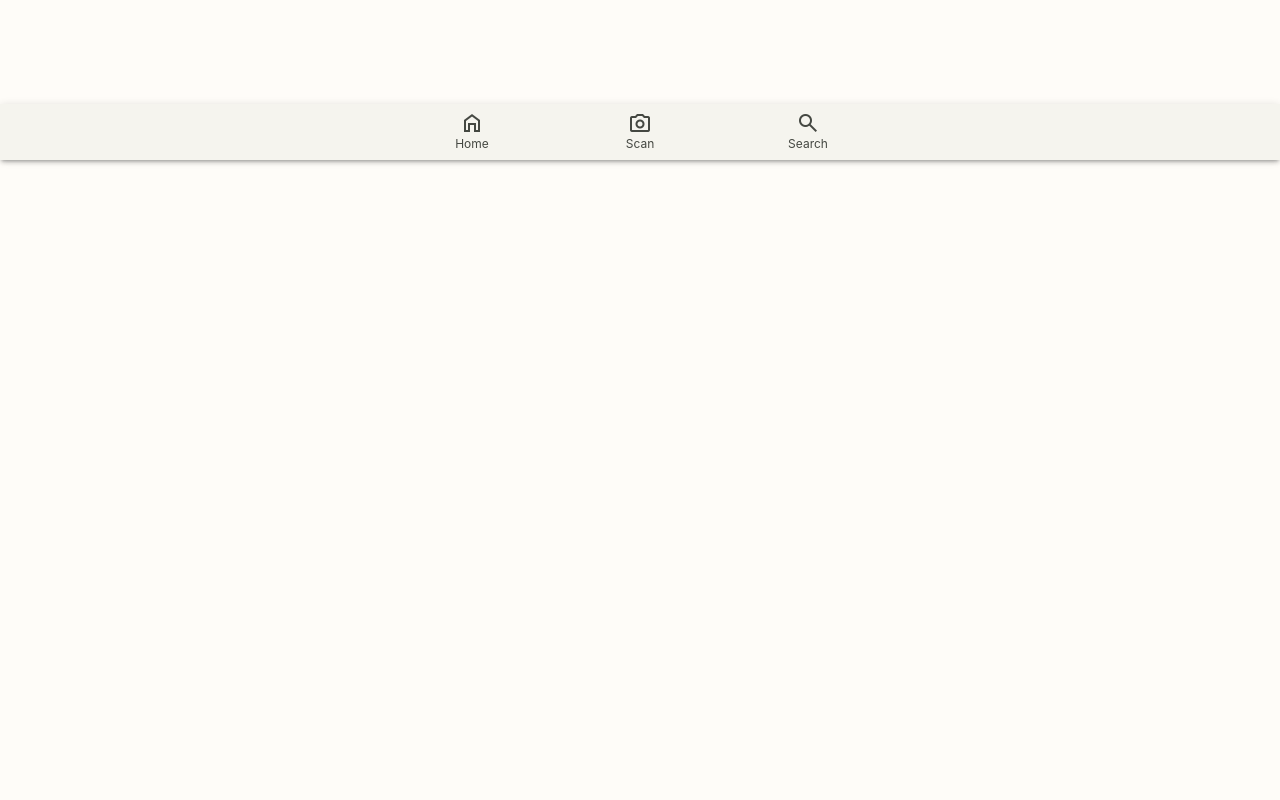
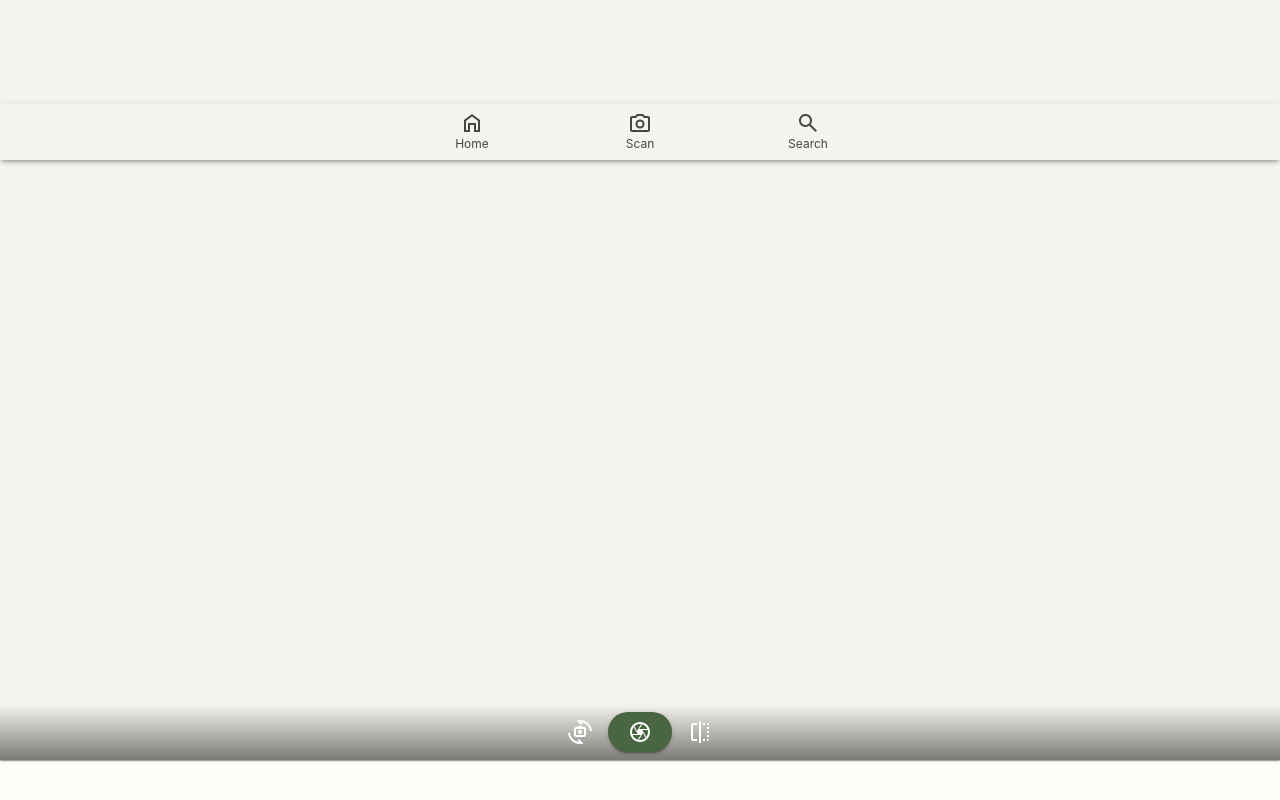
Before and after one commit to SiravitPhokeed/recyclens-web, a Next.js app: page /scan in a window 1280 px wide. Shown: the part 640-1440 px from the top of the page. Before the commit the page ends 800 px from the top, so only its background shows below. Built offline with nearby package versions, Linux system fonts and the light colour scheme; no server answers.

Commit message:
feat: Viewfinder and a part of Local Guides
Co-Authored-By: Sadudee Theparree <78859665+ImSadudee@users.noreply.github.com>

```diff
--- a/package.json
+++ b/package.json
@@ -18,7 +18,8 @@
     "next": "12.2.3",
     "react": "18.2.0",
     "react-dom": "18.2.0",
-    "react-tensorflow": "^2.2.0"
+    "react-tensorflow": "^2.2.0",
+    "react-webcam": "^7.0.1"
   },
   "devDependencies": {
     "@types/node": "18.0.6",
--- a/src/components/MaterialSymbol.tsx
+++ b/src/components/MaterialSymbol.tsx
@@ -1,5 +1,17 @@
-const MaterialSymbol = ({ icon }: { icon: string }): JSX.Element => (
-  <i className="material-symbols" translate="no">
+const MaterialSymbol = ({
+  icon,
+  size,
+}: {
+  icon: string;
+  size?: "normal" | "large";
+}): JSX.Element => (
+  <i
+    className={[
+      "material-symbols",
+      size == "large" ? "material-symbols--header" : "",
+    ].join(" ")}
+    translate="no"
+  >
     {icon}
   </i>
 );
--- /dev/null
+++ b/src/components/WebcamWControls.tsx
@@ -0,0 +1,107 @@
+// External libraries
+import { useEffect, useReducer, useState } from "react";
+import Webcam from "react-webcam";
+
+// Material UI
+import {
+  Box,
+  Button,
+  IconButton,
+  Paper,
+  Stack,
+  Typography,
+} from "@mui/material";
+
+// Components
+import MaterialSymbol from "@components/MaterialSymbol";
+
+const WebcamWControls = () => {
+  // Device viewport witdth
+  // (for ensuring the viewfinder perfectly fits the screen)
+  const [clientWidth, setClientWidth] = useState<number>(360);
+  useEffect(() => setClientWidth(window.innerWidth), []);
+
+  // List of the available cameras on the client device
+  const [clientCameras, setClientCameras] = useState<MediaDeviceInfo[]>([]);
+  useEffect(() => {
+    async function getAndSetCameras() {
+      if (navigator.mediaDevices.enumerateDevices)
+        setClientCameras(
+          (await navigator.mediaDevices.enumerateDevices()).filter(
+            (device) => device.kind === "videoinput"
+          )
+        );
+    }
+    getAndSetCameras();
+  }, []);
+  const [currentCamIdx, cycleCam] = useReducer(
+    (state: number) => (state == clientCameras.length - 1 ? 0 : state + 1),
+    0
+  );
+
+  // Mirror the viewfinder
+  // (some webcams don’t automatically mirror)
+  const [mirrored, toggleMirrored] = useReducer(
+    (state: boolean) => !state,
+    false
+  );
+
+  return (
+    <>
+      <Paper
+        className="relative overflow-hidden rounded-none"
+        style={{ height: clientWidth }}
+      >
+        {/* Client camera label */}
+        <Box className="absolute w-full p-2 opacity-50">
+          <Typography variant="body1" className="break-all">
+            {clientCameras[currentCamIdx]?.label}
+          </Typography>
+        </Box>
+
+        {/* Viewfinder */}
+        <Webcam
+          audio={false}
+          height={clientWidth}
+          screenshotFormat="image/jpeg"
+          width={clientWidth}
+          videoConstraints={{
+            deviceId: clientCameras[currentCamIdx]?.deviceId,
+            height: clientWidth,
+            width: clientWidth,
+          }}
+          mirrored={mirrored}
+        />
+
+        {/* Contols */}
+        <Stack
+          direction="row"
+          spacing={1}
+          justifyContent="center"
+          className="h-30 absolute bottom-0 w-full bg-gradient-to-t from-[#00000080] to-transparent py-2"
+        >
+          {/* Switch camera */}
+          <IconButton
+            onClick={cycleCam}
+            disabled={clientCameras.length == 1}
+            className="text-white"
+          >
+            <MaterialSymbol icon="cameraswitch" />
+          </IconButton>
+
+          {/* Take photo */}
+          <Button variant="contained">
+            <MaterialSymbol icon="camera" />
+          </Button>
+
+          {/* Mirror viewfinder horizontally */}
+          <IconButton onClick={toggleMirrored} className="text-white">
+            <MaterialSymbol icon="flip" />
+          </IconButton>
+        </Stack>
+      </Paper>
+    </>
+  );
+};
+
+export default WebcamWControls;
--- /dev/null
+++ b/src/pages/local-guides.tsx
@@ -0,0 +1,74 @@
+// External libraries
+import React, { useState } from "react";
+
+// MUI Components
+import {
+  FormControl,
+  InputLabel,
+  MenuItem,
+  Select,
+  Stack,
+  Typography,
+  TextField,
+  InputAdornment,
+} from "@mui/material";
+
+// Types
+import { RecycLensPage } from "@utils/types/common";
+import MaterialSymbol from "@components/MaterialSymbol";
+
+// Page
+const LocalGuides: RecycLensPage = () => {
+  const [location, setLocation] = useState(10);
+
+  return (
+    <Stack>
+      <Stack spacing={2} className="p-4">
+        <Typography variant="body1">
+          Search our database on all things trash in your area. Learn and follow
+          your local regulations on everything from bins to bags. Find the right
+          place to donate your unwanted items.
+        </Typography>
+        <FormControl fullWidth>
+          <InputLabel id="location-select-label">
+            <Typography className="bg-light-background dark:bg-dark-background">
+              Location
+            </Typography>
+          </InputLabel>
+          <Select
+            labelId="location-select-label"
+            id="location-select"
+            value={location}
+            label="Location"
+            onChange={(e) => setLocation(e.target.value as number)}
+          >
+            <MenuItem value={10}>Bangkok, Thailand</MenuItem>
+            <MenuItem value={20}>Singapore, Singapore</MenuItem>
+          </Select>
+        </FormControl>
+        <TextField
+          id="outlined-basic"
+          InputProps={{
+            startAdornment: (
+              <InputAdornment position="start">
+                <MaterialSymbol icon="search" />
+              </InputAdornment>
+            ),
+          }}
+          label="Search"
+          variant="outlined"
+        />
+      </Stack>
+      <Stack spacing={2} className="p-4">
+        <Typography variant="h2">By Category</Typography>
+        <Stack>
+          <Typography></Typography>
+        </Stack>
+      </Stack>
+    </Stack>
+  );
+};
+
+LocalGuides.appBar = { title: "Local guides", backGoesTo: "/" };
+
+export default LocalGuides;
--- a/src/pages/scan.tsx
+++ b/src/pages/scan.tsx
@@ -1,7 +1,20 @@
+// Material UI Components
+import WebcamWControls from "@components/WebcamWControls";
+import { Stack, Typography } from "@mui/material";
+
+// Types
 import { RecycLensPage } from "@utils/types/common";
 
+// Page
 const Scan: RecycLensPage = () => {
-  return <div></div>;
+  return (
+    <Stack>
+      <Typography variant="body1" className="p-4">
+        Point your camera at an object to learn what you should do with it.
+      </Typography>
+      <WebcamWControls />
+    </Stack>
+  );
 };
 
 Scan.appBar = { title: "Scan trash", backGoesTo: "/" };
--- a/src/styles/globals.css
+++ b/src/styles/globals.css
@@ -34,6 +34,7 @@
   }
 
   .material-symbols--header {
-    font-variation-settings: "FILL" 0, "wght" 400, "GRAD" 0, "opsz" 48;
+    font-size: 2.25rem;
+    font-variation-settings: "FILL" 0, "wght" 400, "GRAD" 0, "opsz" 36;
   }
 }
```
Also changed, not shown: 1 other file (tests, documents, lock files or other folders).
